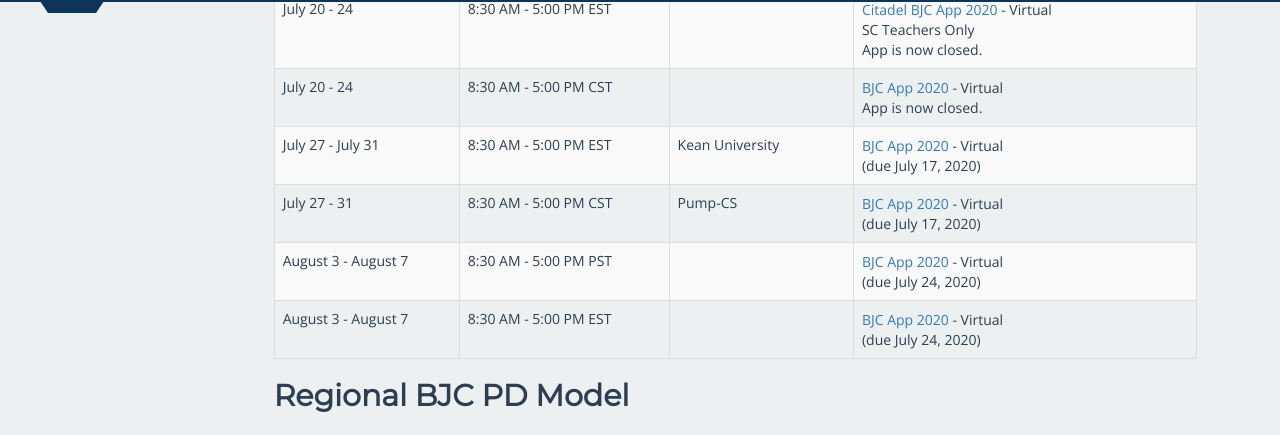
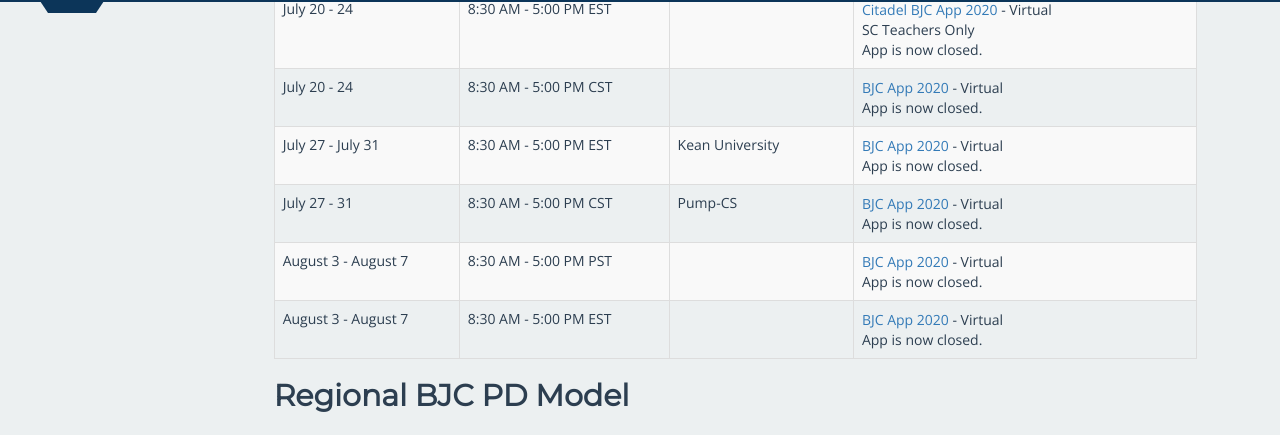
Before and after one commit to beautyjoy/beautyjoy.github.io, a Jekyll site: the page built from summer-pd/index.md, in a window 1280 px wide and 900 px high, scrolled down 886 px. Shown: the part 104-539 px from the top of the window. Built offline with Jekyll 4.4.1, drawn with Linux system fonts in a browser that asks for light colours.

Commit message:
closed app

```diff
--- a/summer-pd/index.md
+++ b/summer-pd/index.md
@@ -111,28 +111,28 @@
     <td>8:30 AM - 5:00 PM EST</td>
     <td>Kean University</td>
     <td><a href="https://bjc.link/pdapp20">BJC App 2020</a> - Virtual
-	<br>(due July 17, 2020)</td>
+	<br>App is now closed.</td>
   </tr>
   <tr>
     <td>July 27 - 31</td>
     <td>8:30 AM - 5:00 PM CST</td>
     <td>Pump-CS</td>
     <td><a href="https://bjc.link/pdapp20">BJC App 2020</a> - Virtual
-	<br>(due July 17, 2020)</td>
+	<br>App is now closed.</td>
   </tr>
   <tr>
     <td>August 3 - August 7</td>
     <td>8:30 AM - 5:00 PM PST</td>
     <td></td>
     <td><a href="https://bjc.link/pdapp20">BJC App 2020</a> - Virtual
-	<br>(due July 24, 2020)</td>
+	<br>App is now closed.</td>
   </tr>
   <tr>
     <td>August 3 - August 7</td>
     <td>8:30 AM - 5:00 PM EST</td>
     <td></td>
     <td><a href="https://bjc.link/pdapp20">BJC App 2020</a> - Virtual
-	<br>(due July 24, 2020)</td>
+	<br>App is now closed.</td>
   </tr>
  </tbody>
 </table>
```
